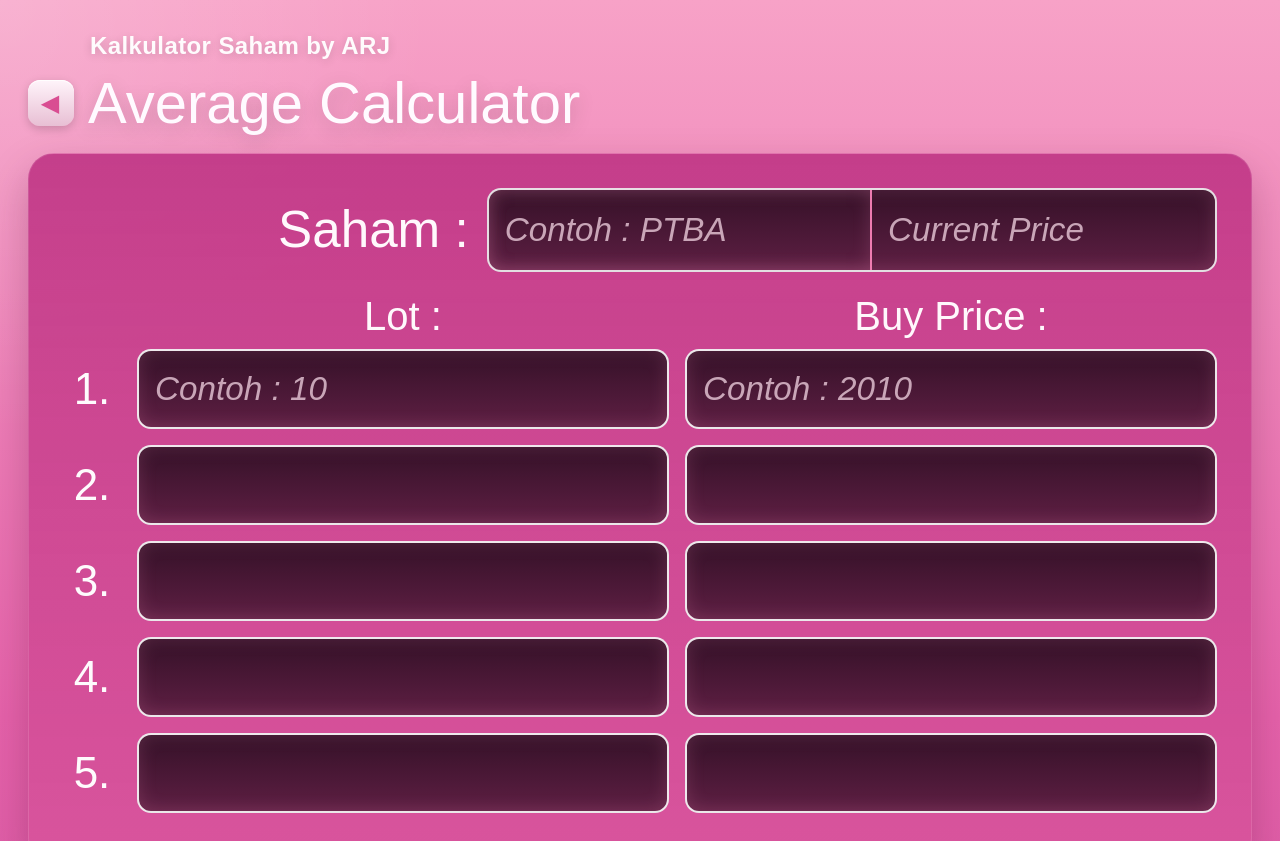
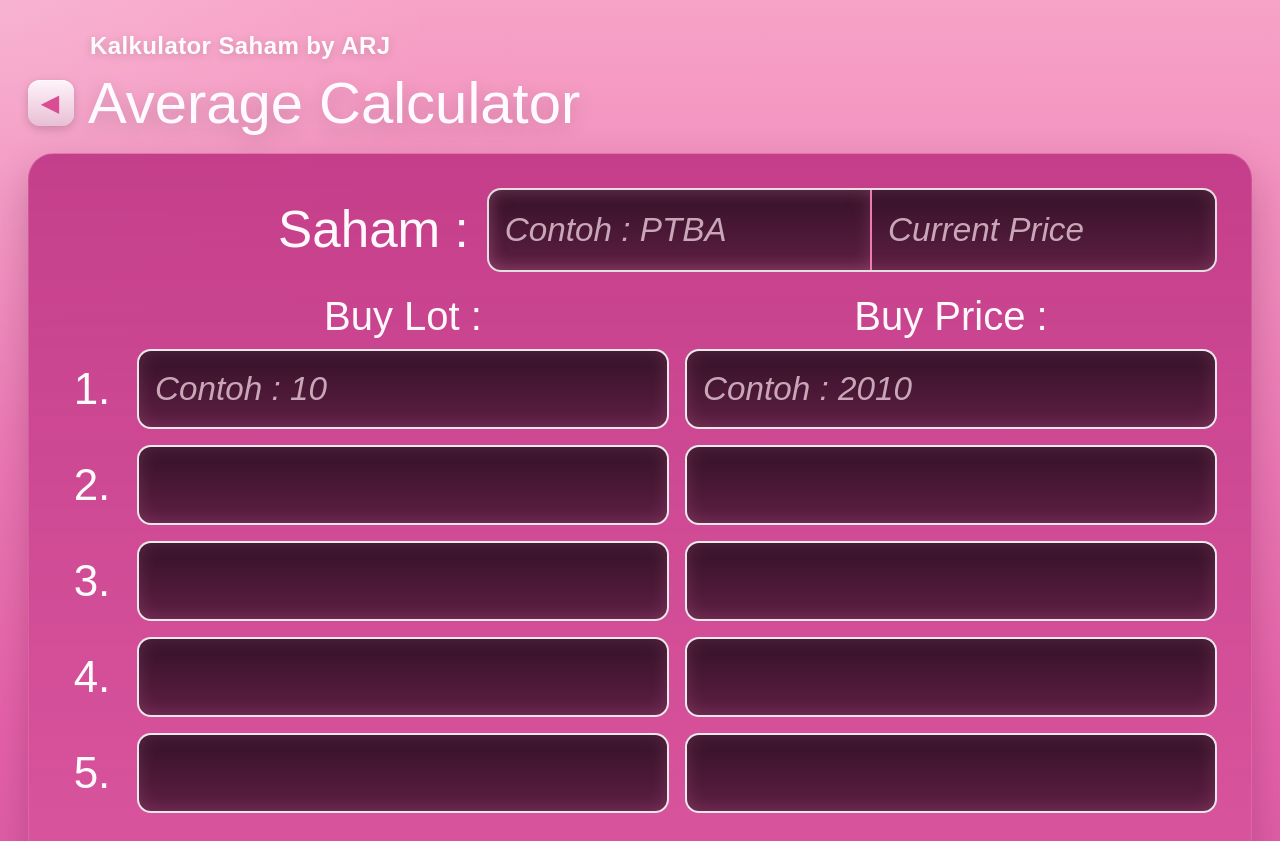
Before and after one commit to mojojojo-py/stock-calculator-by-arj, a plain HTML site: page index.html in a window 1280 px wide. Shown: the top 841 px of the page. Drawn offline with nearby package versions, Linux system fonts and the light colour scheme.

Commit message:
Change 'Lot' to 'Buy Lot' in index.html

```diff
--- a/index.html
+++ b/index.html
@@ -762,7 +762,7 @@
 
         <div class="headers">
           <div></div>
-          <div class="col-title">Lot :</div>
+          <div class="col-title">Buy Lot :</div>
           <div class="col-title">Buy Price :</div>
         </div>
 
@@ -837,7 +837,7 @@
         <thead>
           <tr>
             <th>No</th>
-            <th>Lot</th>
+            <th>Buy Lot</th>
             <th>Buy Price</th>
             <th>Jumlah Saham</th>
             <th>Total Pembelian</th>
```
